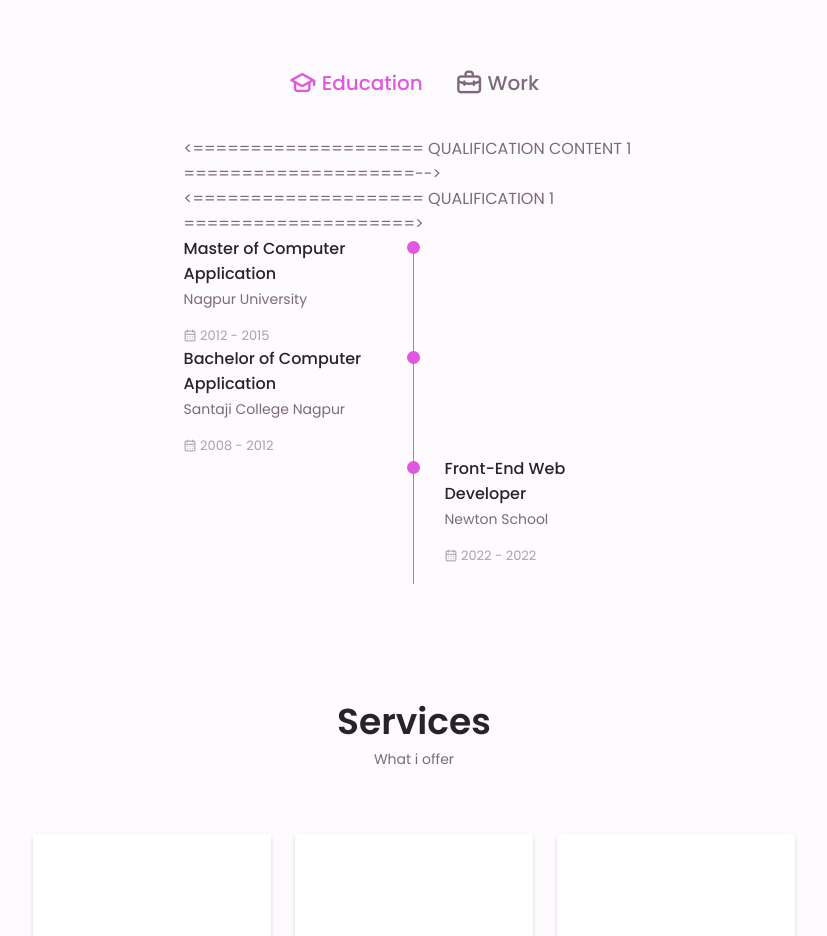
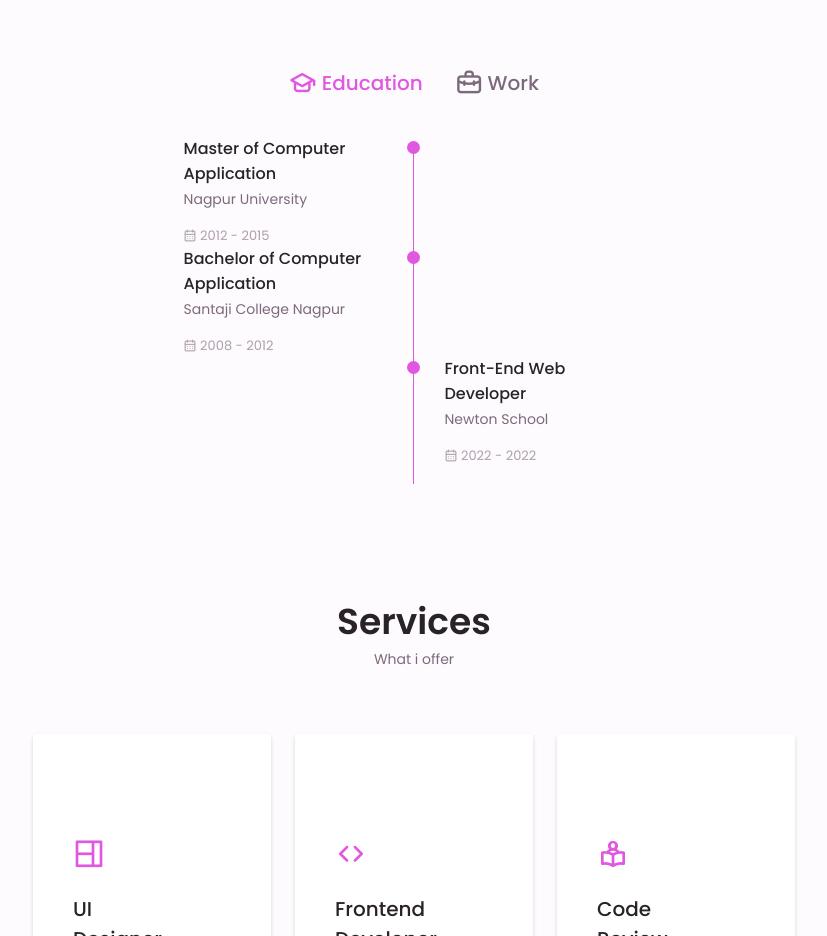
Before and after one commit to PujaNeralwar/newportfolio, a plain HTML site: page index.html in a window 1280 px wide. Shown: the part 2441-3377 px from the top of the page, without its empty margins (226-1053 px from the left). Drawn offline with nearby package versions, Linux system fonts and the light colour scheme.

Commit message:
Update index.html

```diff
--- a/index.html
+++ b/index.html
@@ -399,13 +399,13 @@
           </div>
 
           <div class="qualification__section">
-            <==================== QUALIFICATION CONTENT 1  ====================-->
+<!--             <==================== QUALIFICATION CONTENT 1  ====================> -->
              <div
               class="qualification__content qualification__active"
               data-content
               id="education"
             >
-              <==================== QUALIFICATION 1  ====================>
+<!--               <==================== QUALIFICATION 1  ====================> -->
               <div class="qualification__data">
                 <div>
                   <h3 class="qualification__title">
```
